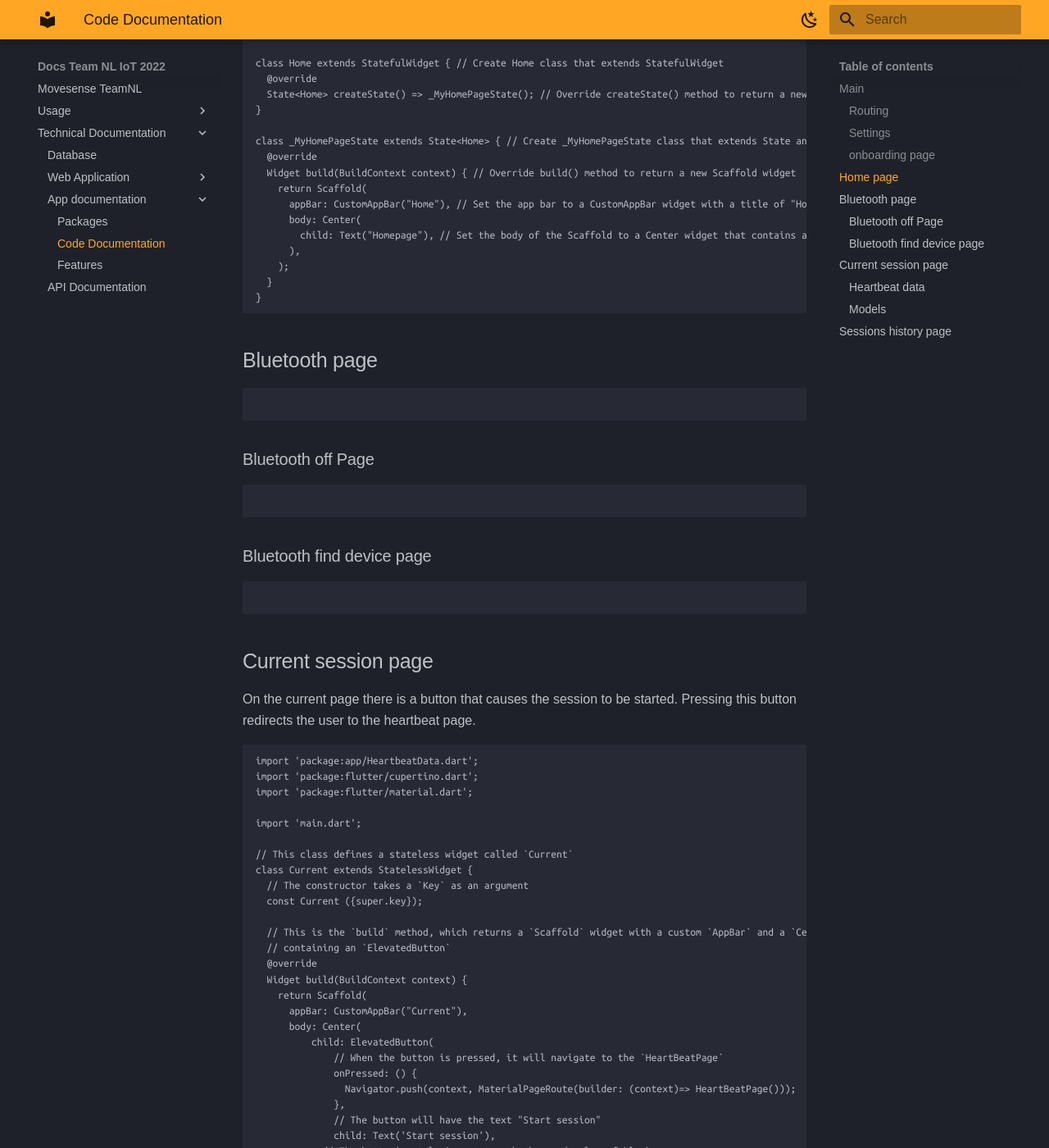
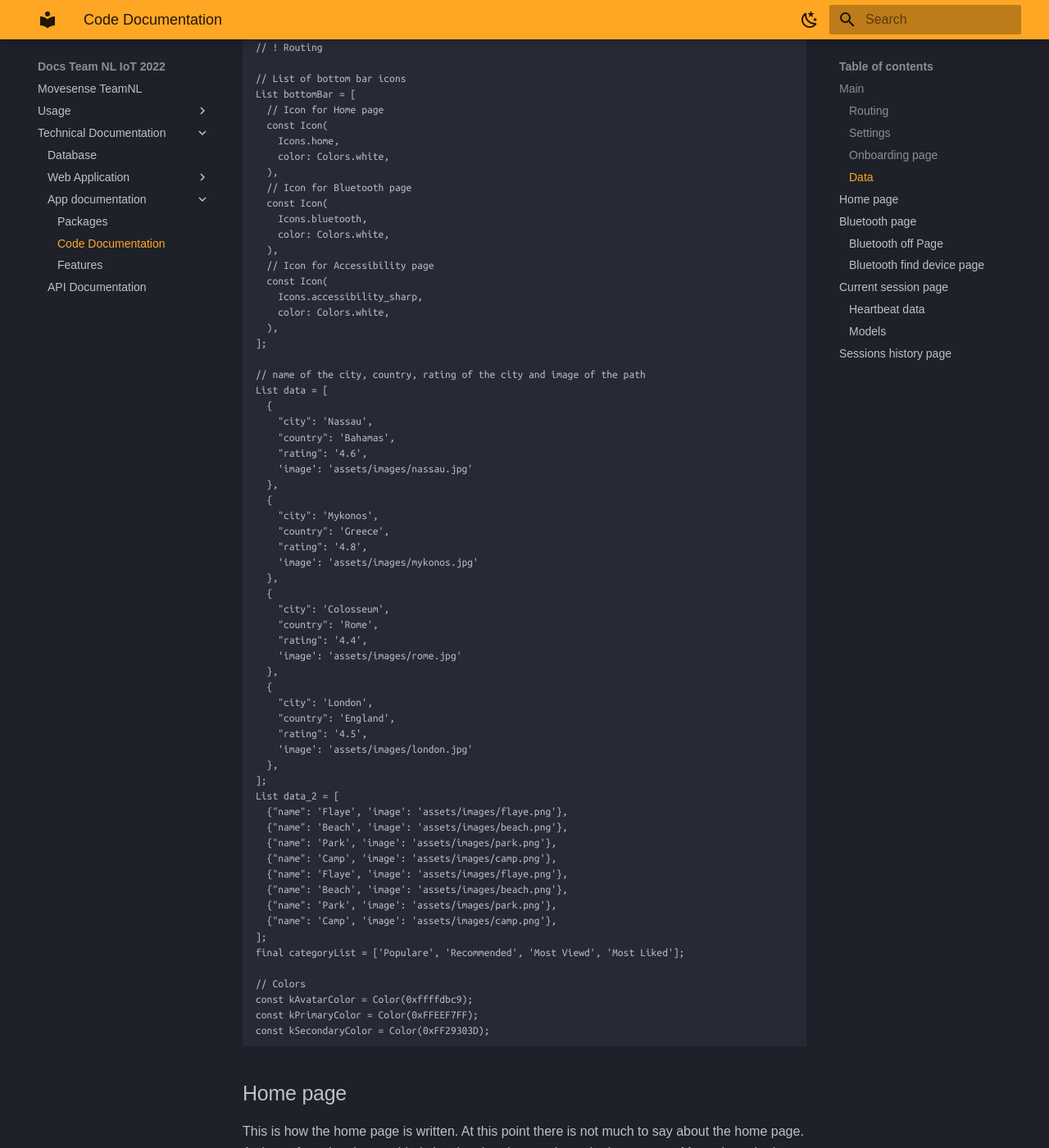
Before and after one commit to serg-and/team-nl-iot-2022, an MkDocs documentation site: the page built from docs/App/App-code-documentation.md, in a window 1280 px wide and 1400 px high, scrolled down 7621 px. Shown: the whole window at 82% size. Built offline with MkDocs 1.6.1 and Material for MkDocs 9.7.7, drawn with Linux system fonts in a browser that asks for light colours; some web fonts are replaced; some of the changed text lies outside the part shown.

Commit message:
added the data code to the app-code-docu

````diff
--- a/docs/App/App-code-documentation.md
+++ b/docs/App/App-code-documentation.md
@@ -203,7 +203,7 @@ class Settings extends StatelessWidget {
 }
 ```
 
-### onboarding page
+### Onboarding page
 The onboarding pages provide the app's color combinations. In addition, it also takes care of the style that the app has.
 
 ```
@@ -363,6 +363,80 @@ class _OnboardingPageState extends State<OnBoardingPage> {
             ));
 }
 
+```
+
+### Data
+Icons have been added to the navigation bar. This allows the user to immediately see where the home, bluetooth, current session and sessions history pages are.
+
+```
+import 'package:flutter/material.dart';
+
+// ! Routing
+int currentIndex = 0;
+// ! Routing
+
+// List of bottom bar icons
+List bottomBar = [
+  // Icon for Home page
+  const Icon(
+    Icons.home,
+    color: Colors.white,
+  ),
+  // Icon for Bluetooth page
+  const Icon(
+    Icons.bluetooth,
+    color: Colors.white,
+  ),
+  // Icon for Accessibility page
+  const Icon(
+    Icons.accessibility_sharp,
+    color: Colors.white,
+  ),
+];
+
+// name of the city, country, rating of the city and image of the path
+List data = [
+  {
+    "city": 'Nassau',
+    "country": 'Bahamas',
+    "rating": '4.6',
+    'image': 'assets/images/nassau.jpg'
+  },
+  {
+    "city": 'Mykonos',
+    "country": 'Greece',
+    "rating": '4.8',
+    'image': 'assets/images/mykonos.jpg'
+  },
+  {
+    "city": 'Colosseum',
+    "country": 'Rome',
+    "rating": '4.4',
+    'image': 'assets/images/rome.jpg'
+  },
+  {
+    "city": 'London',
+    "country": 'England',
+    "rating": '4.5',
+    'image': 'assets/images/london.jpg'
+  },
+];
+List data_2 = [
+  {"name": 'Flaye', 'image': 'assets/images/flaye.png'},
+  {"name": 'Beach', 'image': 'assets/images/beach.png'},
+  {"name": 'Park', 'image': 'assets/images/park.png'},
+  {"name": 'Camp', 'image': 'assets/images/camp.png'},
+  {"name": 'Flaye', 'image': 'assets/images/flaye.png'},
+  {"name": 'Beach', 'image': 'assets/images/beach.png'},
+  {"name": 'Park', 'image': 'assets/images/park.png'},
+  {"name": 'Camp', 'image': 'assets/images/camp.png'},
+];
+final categoryList = ['Populare', 'Recommended', 'Most Viewd', 'Most Liked'];
+
+// Colors
+const kAvatarColor = Color(0xffffdbc9);
+const kPrimaryColor = Color(0xFFEEF7FF);
+const kSecondaryColor = Color(0xFF29303D);
 ```
 ## Home page
 This is how the home page is written. At this point there is not much to say about the home page. A piece of text has been added showing that the user is on the home page. More about the home page is coming soon!
````
